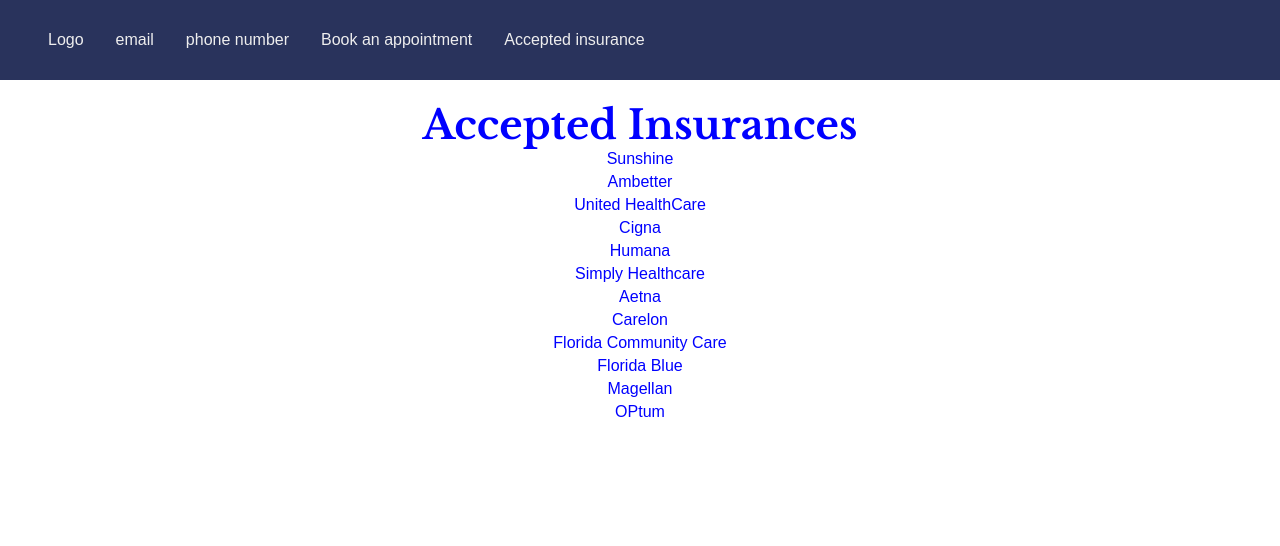
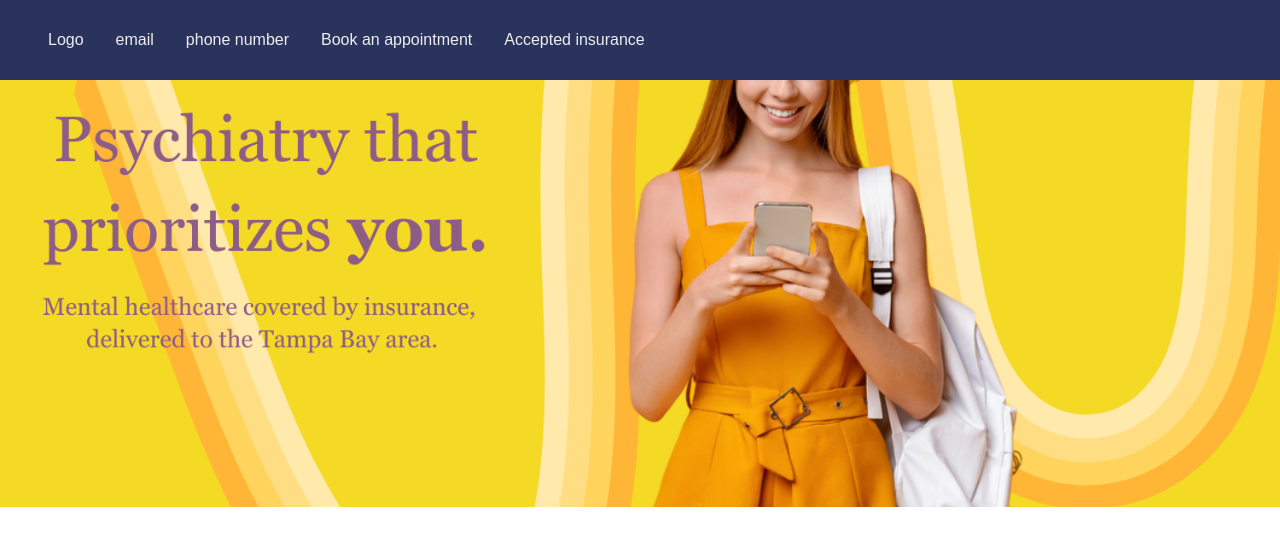
Before and after one commit to StrBoll/TampaBayMentalHealth, a React (Create React App) app: page /checkinsurance in a window 1280 px wide. Shown: the top 546 px of the page. Built offline with nearby package versions, Linux system fonts and the light colour scheme.

Commit message:
insurance page

```diff
--- a/src/Checkinsurance.jsx
+++ b/src/Checkinsurance.jsx
@@ -16,38 +16,23 @@
         "OPtum"
     ];
 
+    const stylePicture = {
+        container: {
+            backgroundColor: 'white',
+            width: "100%",
+        },
+        image: {
+            width: '100%',
+            height: '100%',
+        }
+    };
+
     return (
-        <div style={styles.container}>
-            <h2 style={styles.title}>Accepted Insurances</h2>
-            <ul style={styles.insuranceList}>
-                {acceptedInsurances.map(insurance => (
-                    <li key={insurance} style={styles.insuranceItem}>{insurance}</li>
-                ))}
-            </ul>
+        <div style={stylePicture.container}>
+            <img src={require("./images/SmilingFinal.png")} alt="Description of the image" style={stylePicture.image} />
+            {/* Other content */}
         </div>
     );
 };
 
-const styles = {
-    container: {
-        backgroundColor: 'white',
-        padding: '20px',
-    },
-    title: {
-        fontFamily: '"Libre Baskerville", sans-serif',
-        fontSize: '40px',
-        color: 'blue',
-        textAlign: 'center',
-    },
-    insuranceList: {
-        listStyleType: 'none',
-        padding: 0,
-    },
-    insuranceItem: {
-        fontFamily: 'Arial, Helvetica, sans-serif',
-        color: 'blue',
-        marginBottom: '5px',
-    },
-};
-
 export default CheckInsurance;
```
Also changed, not shown: src/images/SmilingFinal.png (added).
